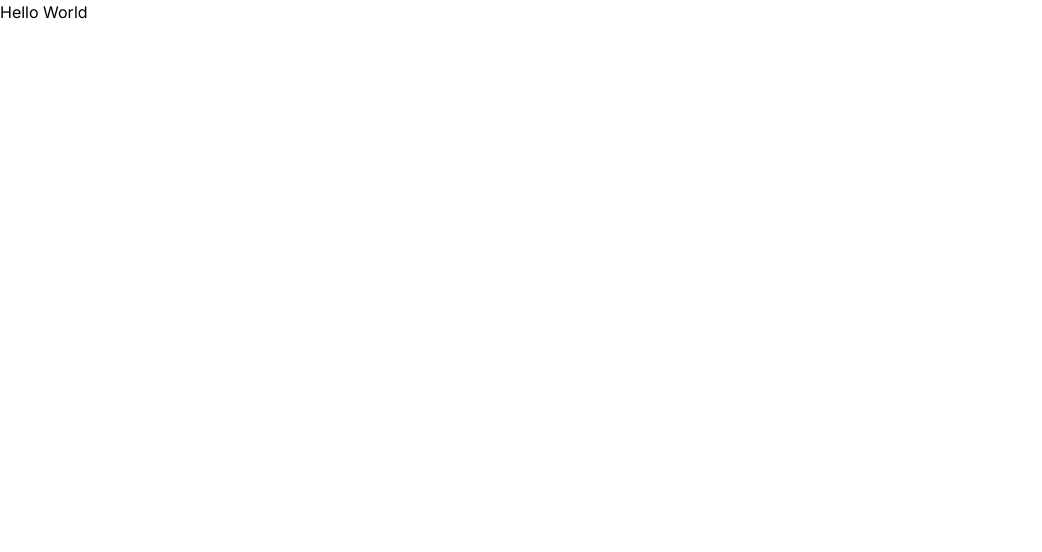
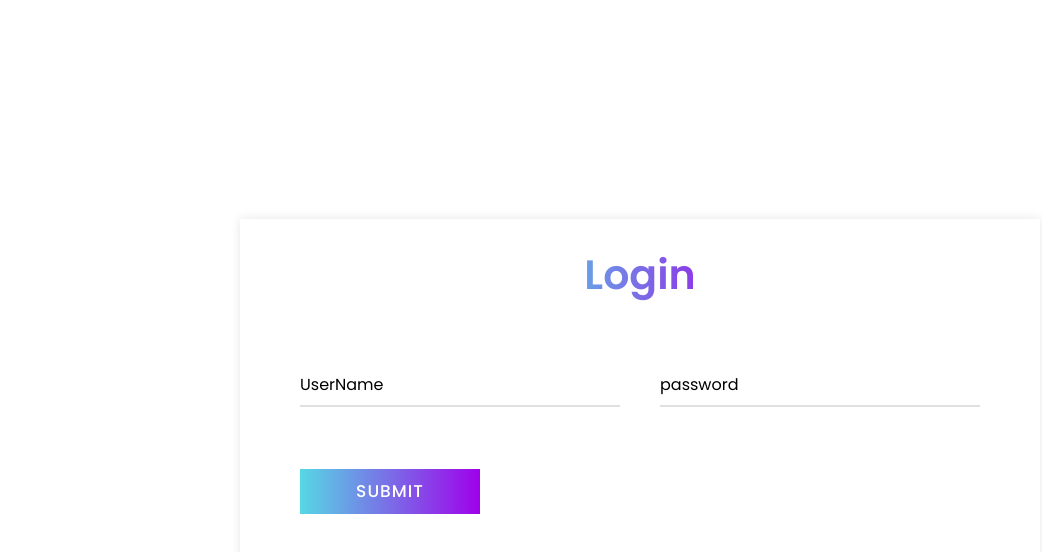
Before and after one commit to joffreynk/JSON-patching, a Next.js app: page / in a window 1280 px wide. Shown: the top 552 px of the page, without its empty margins (0-1042 px from the left). Built offline with nearby package versions, Linux system fonts and the light colour scheme.

Commit message:
finalize front-end login part

```diff
--- a/app/globals.css
+++ b/app/globals.css
@@ -1,3 +1,4 @@
+@import url('https://fonts.googleapis.com/css?family=Poppins:400,500,600,700&display=swap');
 @tailwind base;
 @tailwind components;
 @tailwind utilities;
@@ -8,10 +9,137 @@
   --background-end-rgb: 255, 255, 255;
 }
 
-@media (prefers-color-scheme: dark) {
-  :root {
-    --foreground-rgb: 255, 255, 255;
-    --background-start-rgb: 0, 0, 0;
-    --background-end-rgb: 0, 0, 0;
+*{
+  margin: 0;
+  padding: 0;
+  outline: none;
+  box-sizing: border-box;
+  font-family: 'Poppins', sans-serif;
+}
+body{
+  display: flex;
+  align-items: center;
+  justify-content: center;
+  min-height: 100vh;
+  padding: 10px;
+  font-family: 'Poppins', sans-serif;
+}
+.container{
+  max-width: 800px;
+  background: #fff;
+  width: 800px;
+  padding: 25px 40px 10px 40px;
+  box-shadow: 0px 0px 10px rgba(0,0,0,0.1);
+}
+.container .text{
+  text-align: center;
+  font-size: 41px;
+  font-weight: 600;
+  font-family: 'Poppins', sans-serif;
+  background: -webkit-linear-gradient(right, #56d8e4, #9f01ea, #56d8e4, #9f01ea);
+  -webkit-background-clip: text;
+  -webkit-text-fill-color: transparent;
+}
+.container form{
+  padding: 30px 0 0 0;
+}
+.container form .form-row{
+  display: flex;
+  margin: 32px 0;
+}
+form .form-row .input-data{
+  width: 100%;
+  height: 40px;
+  margin: 0 20px;
+  position: relative;
+}
+form .form-row {
+  height: 70px;
+}
+.input-data input{
+  display: block;
+  width: 100%;
+  height: 100%;
+  border: none;
+  font-size: 17px;
+  border-bottom: 2px solid rgba(0,0,0, 0.12);
+}
+.input-data input:focus ~ label,
+.input-data input:valid ~ label{
+  transform: translateY(-20px);
+  font-size: 14px;
+  color: #3498db;
+}
+.input-data label{
+  position: absolute;
+  pointer-events: none;
+  bottom: 10px;
+  font-size: 16px;
+  transition: all 0.3s ease;
+}
+
+.input-data .underline{
+  position: absolute;
+  bottom: 0;
+  height: 2px;
+  width: 100%;
+}
+.input-data .underline:before{
+  position: absolute;
+  content: "";
+  height: 2px;
+  width: 100%;
+  background: #3498db;
+  transform: scaleX(0);
+  transform-origin: center;
+  transition: transform 0.3s ease;
+}
+.input-data input:focus ~ .underline:before,
+.input-data input:valid ~ .underline:before{
+  transform: scale(1);
+}
+.submit-btn .input-data{
+  overflow: hidden;
+  height: 45px!important;
+  width: 25%!important;
+}
+.submit-btn .input-data .inner{
+  height: 100%;
+  width: 300%;
+  position: absolute;
+  left: -100%;
+  background: -webkit-linear-gradient(right, #56d8e4, #9f01ea, #56d8e4, #9f01ea);
+  transition: all 0.4s;
+}
+.submit-btn .input-data:hover .inner{
+  left: 0;
+}
+.submit-btn .input-data input{
+  background: none;
+  border: none;
+  color: #fff;
+  font-size: 17px;
+  font-weight: 500;
+  text-transform: uppercase;
+  letter-spacing: 1px;
+  cursor: pointer;
+  position: relative;
+  z-index: 2;
+}
+@media (max-width: 700px) {
+  .container .text{
+    font-size: 30px;
+  }
+  .container form{
+    padding: 10px 0 0 0;
+  }
+  .container form .form-row{
+    display: block;
+  }
+  form .form-row .input-data{
+    margin: 35px 0!important;
+  }
+  .submit-btn .input-data{
+    width: 40%!important;
   }
 }
--- a/app/layout.js
+++ b/app/layout.js
@@ -1,5 +1,6 @@
 import { Inter } from 'next/font/google'
 import './globals.css'
+import AuthContextProvider from '@/providers/authContext';
 
 const inter = Inter({ subsets: ['latin'] })
 
@@ -11,7 +12,9 @@ export const metadata = {
 export default function RootLayout({ children }) {
   return (
     <html lang="en">
-      <body className={inter.className}>{children}</body>
+      <AuthContextProvider >
+        <body className={inter.className}>{children}</body>
+      </AuthContextProvider>
     </html>
-  )
+  );
 }
--- a/app/page.js
+++ b/app/page.js
@@ -1,5 +1,9 @@
+import Login from "@/components/login";
+
 export default function Home() {
   return (
-    <h1>Hello World</h1>
-  )
+    <div>
+      <Login />
+    </div>
+  );
 }
--- /dev/null
+++ b/app/patchjson/page.jsx
@@ -0,0 +1,9 @@
+import React from "react";
+
+const Page = () => {
+  return <div>
+    <h1>Welcome topatching</h1>
+  </div>;
+};
+
+export default Page;
--- a/components/login.jsx
+++ b/components/login.jsx
@@ -1,11 +1,74 @@
-import React from 'react'
+'use client'
+import { AuthContext } from "@/providers/authContext";
+import { redirect, useRouter } from "next/navigation";
+import { useContext, useState } from "react";
 
-const login = () => {
+
+const Login = () => {
+
+  const [logins, setLogins] = useState({username: "", password: ""})
+  const { currentUser, setCurrentUser } = useContext(AuthContext);
+
+  const router = useRouter()
+
+  const onSubmittingData = async (e) => {
+    e.preventDefault();
+    const response = await fetch('http://localhost:300/login', {
+      mode: "cors",
+      method: "POST",
+       body: JSON.stringify(logins),
+      headers: {
+        withCredentials: true,
+        "Content-Type": "application/json",
+      },
+    });
+    const user = await response.json();
+    if(user.token){
+      setCurrentUser(user);
+      router.push('/patchjson')
+
+    }
+
+  };
   return (
-    <div>
+    <div className="container">
+      <div className="text">Login</div>
+      <form onSubmit={onSubmittingData}>
+        <div className="form-row">
+          <div className="input-data">
+            <input
+              type="text"
+              name="username"
+              required
+              onChange={(e) =>
+                setLogins({ ...logins, username: e.target.value })
+              }
+            />
+            <div className="underline"></div>
+            <label for="">UserName</label>
+          </div>
+          <div className="input-data">
+            <input
+              type="password"
+              name="password"
+              onChange={(e) =>
+                setLogins({ ...logins, password: e.target.value })
+              }
+              required
+            />
+            <div className="underline"></div>
+            <label for="">password</label>
+          </div>
+        </div>
+        <div className="form-row submit-btn">
+          <div className="input-data">
+            <div className="inner"></div>
+            <input type="submit" value="submit" />
+          </div>
+        </div>
+      </form>
+    </div>
+  );
+};
 
-    </div>
-  )
-}
-
-export default login
+export default Login;
--- a/providers/authContext.jsx
+++ b/providers/authContext.jsx
@@ -1,13 +1,19 @@
+"use client";
+
 import { createContext, useEffect, useState } from "react";
 
 export const AuthContext = createContext(null);
 
 const AuthContextProvider = ({ children }) => {
-  const [currentUser, setCurrentUser] = useState(
-    JSON.parse(localStorage.getItem("patchingMicroservice") || "")
-  );
+  const [currentUser, setCurrentUser] = useState(null);
 
-  useEffect(() => {
+    useEffect(() => {
+      JSON.parse(localStorage.getItem("patchingMicroservice")) && setCurrentUser(JSON.parse(localStorage.getItem("patchingMicroservice")));
+    }, []);
+
+
+
+    useEffect(() => {
     if (currentUser && currentUser.token)
       localStorage.setItem("patchingMicroservice", JSON.stringify(currentUser));
   }, [currentUser]);
```
Also changed, not shown: actions/index.js (added, +20 -0 lines), package.json (+5 -5 lines), utils/headers.js (added, +9 -0 lines), 1 other file (tests, documents, lock files or other folders).
